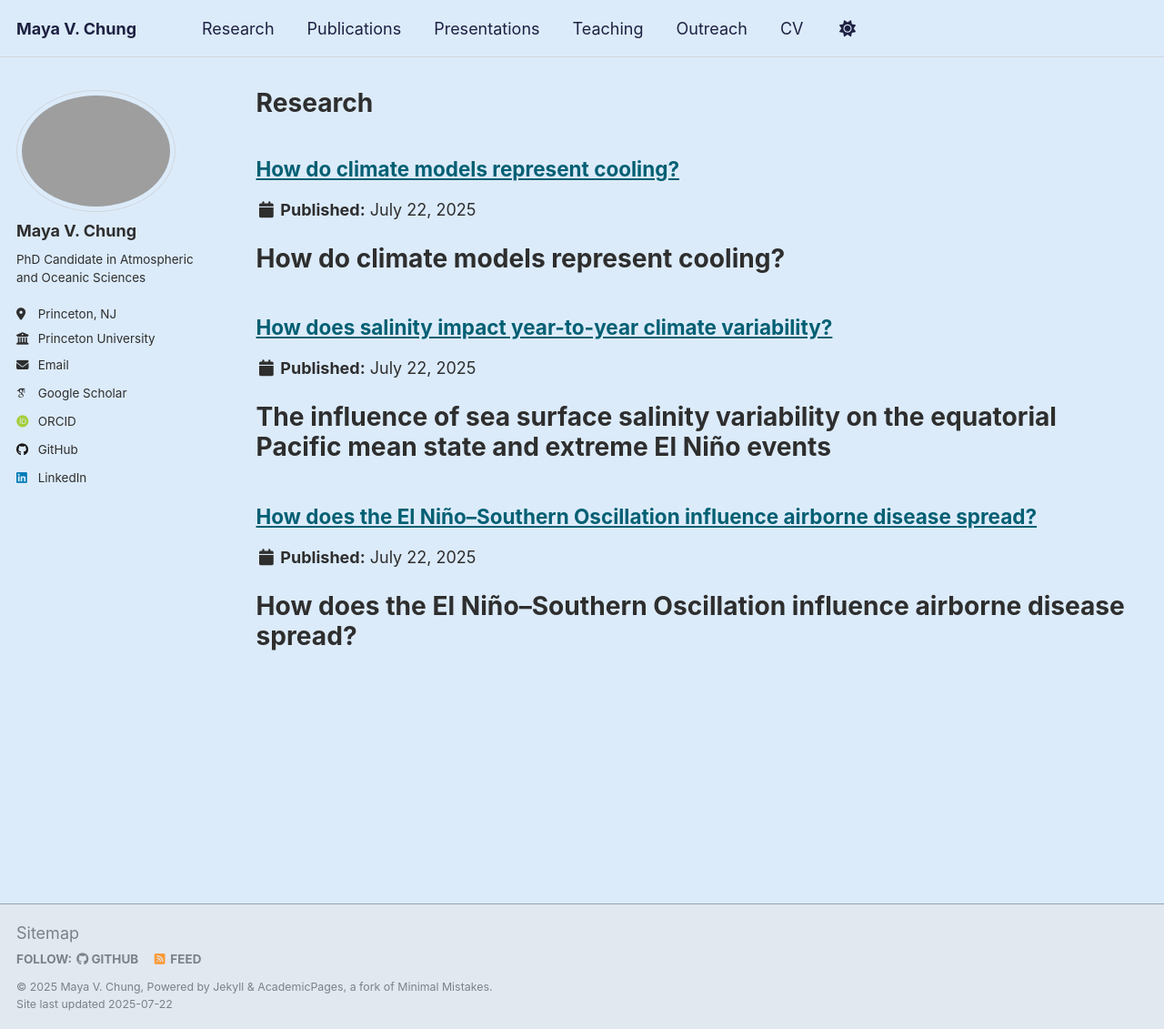
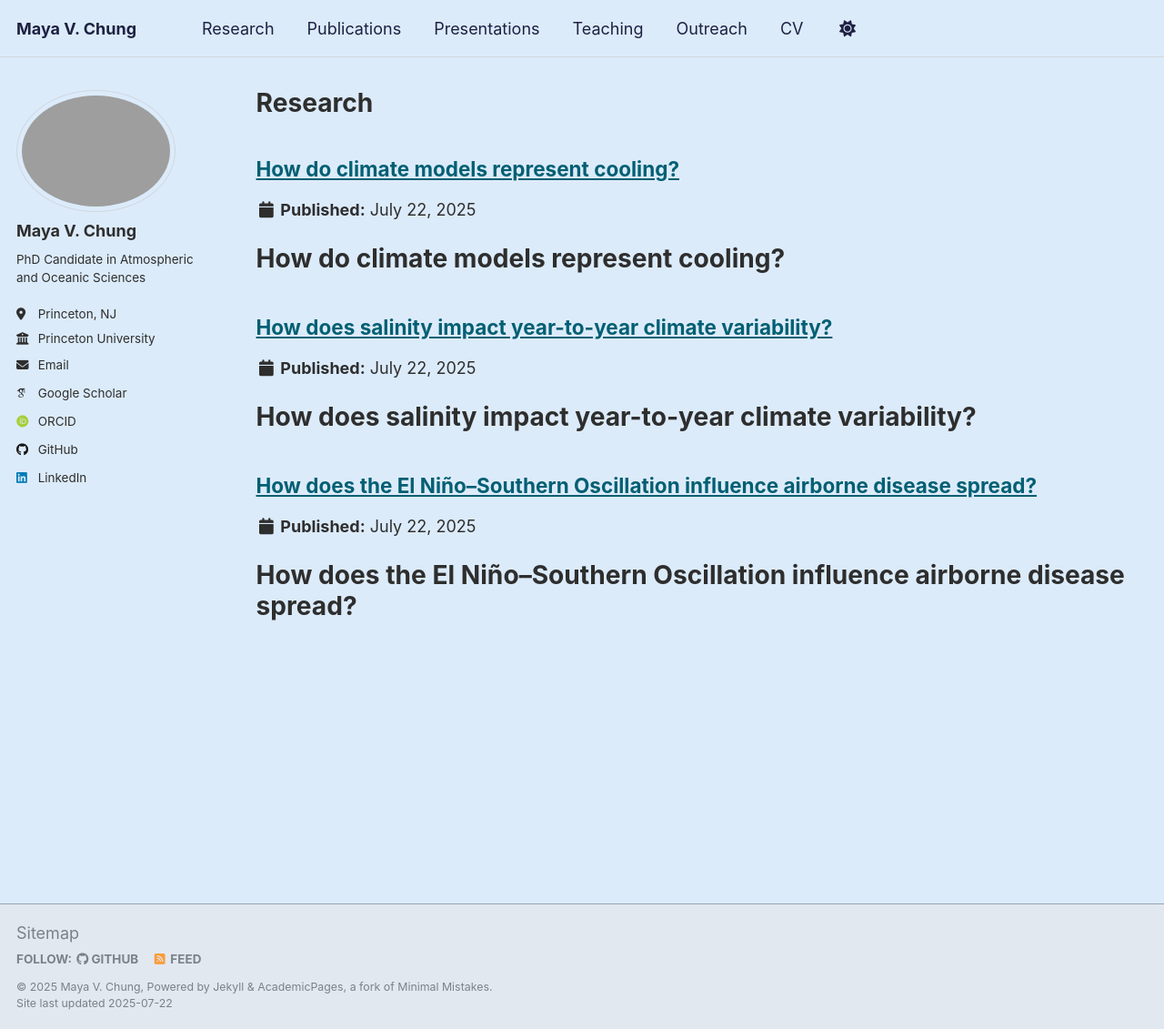
Before and after one commit to mayavchung/mayavchung.github.io, a Jekyll site: the page built from _pages/research.md, in a window 1280 px wide and 1131 px high. Shown: the whole window at 91% size. Built offline with Jekyll 4.4.1, drawn with Linux system fonts in a browser that asks for light colours; some web fonts are replaced; a script that is not in the unit is left out; part of the change alters nothing that is shown.

Commit message:
Update salinity-enso.md

```diff
--- a/_research/salinity-enso.md
+++ b/_research/salinity-enso.md
@@ -4,15 +4,24 @@ permalink: /research/salinity-enso/
 layout: default
 ---
 
-# The influence of sea surface salinity variability on the equatorial Pacific mean state and extreme El Niño events
+# How does salinity impact year-to-year climate variability?
 
-Sea surface salinity (SSS) variability plays a crucial role in shaping the equatorial Pacific mean state and modulating extreme El Niño events. Understanding these processes helps improve climate model predictions and our grasp of climate variability mechanisms.
+Understanding how the El Ni\~{n}o--Southern Oscillation (ENSO) responds to ocean surface salinity variability is important given expected increases in salinity variability with climate change and the intensifying hydrologic cycle. Using globally-coupled climate model experiments, this study demonstrates that sub-seasonal variations in surface salinity can strengthen ENSO events by increasing ocean subsurface stratification, indicating the importance of accurately simulating sub-seasonal variability for the tropical Pacific mean state and ENSO simulations. These findings underscore the need for high-resolution salinity measurements from observational campaigns and further modeling experiments to clarify the role of salinity in climate.
 
-## Invited Poster
+## Invited Poster: "The influence of sea surface salinity variability on the equatorial Pacific mean state and extreme El Niño events"
 
-You can view and download the invited poster here:
 
-[**Download Poster (PDF)**](/files/salinity-ENSO-invited-poster-AGU23.pdf){: target="_blank" rel="noopener"}
+<iframe
+    src="/files/salinity-ENSO-invited-poster-AGU23.pdf"
+    width="100%"
+    height="700px"
+    style="border: 1px solid #ccc;"
+    allowfullscreen
+></iframe>
+
+<p>
+  If you have trouble viewing the poster above, you can <a href="/files/salinity-ENSO-invited-poster-AGU23.pdf" target="_blank" rel="noopener">download it here</a>.
+</p>
 
 ---
 
```
